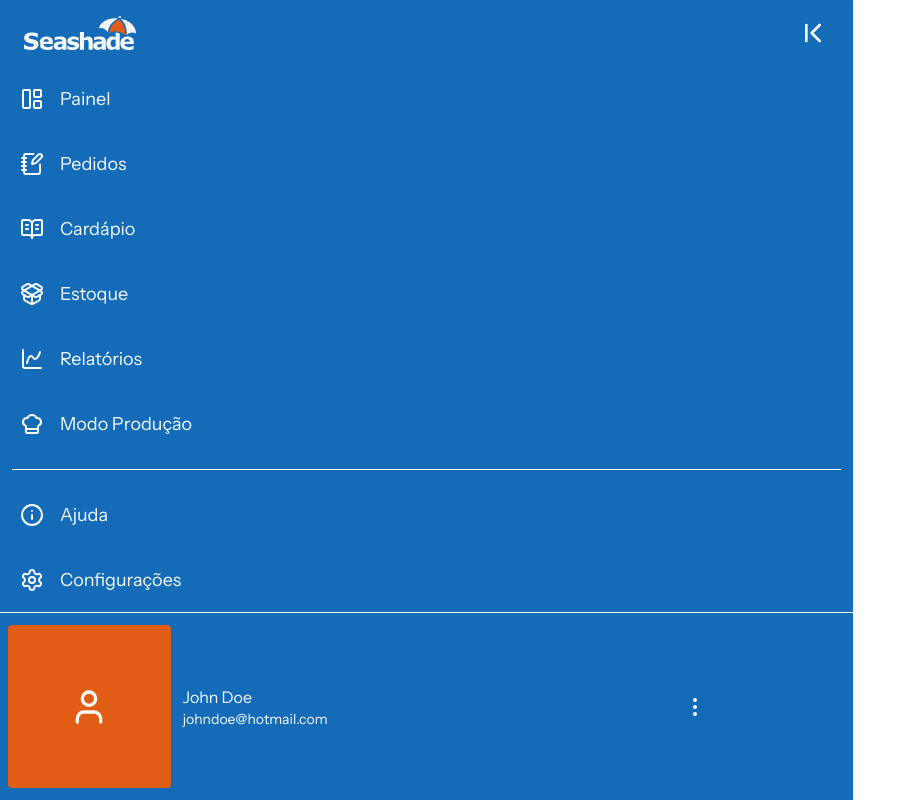
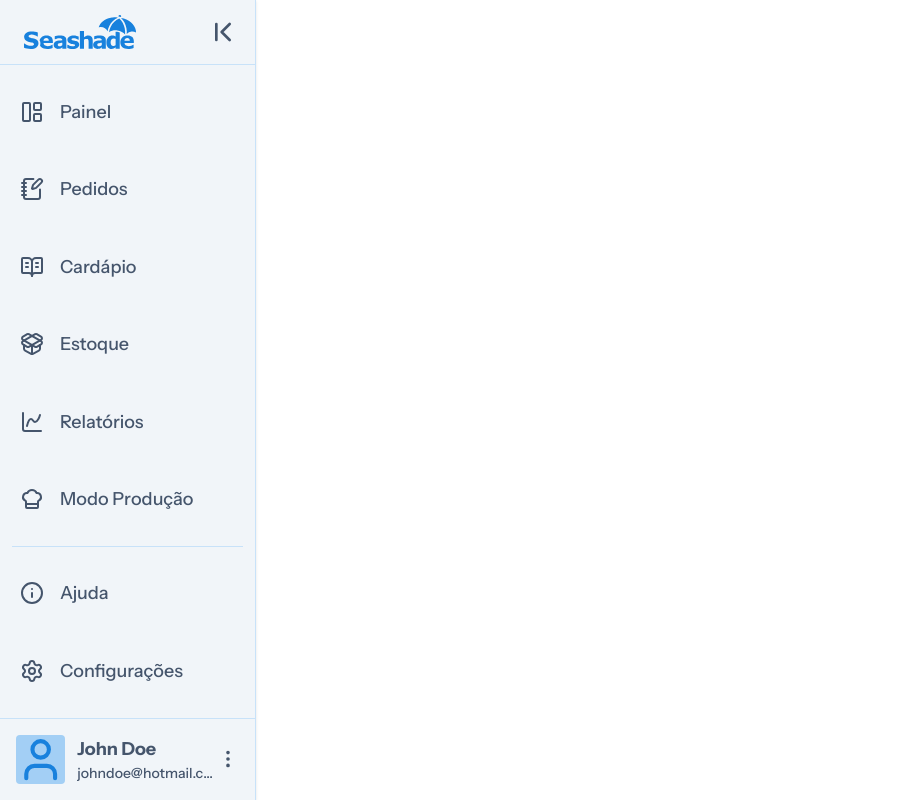
Before and after one commit to barb1424/TesteSeaShade, a React (Vite) app: page /novo-pedido in a window 1280 px wide. Shown: the whole page, without its empty margins (0-916 px from the left). Built offline with nearby package versions, Linux system fonts and the light colour scheme.

Commit message:
Ajustes finais do menu lateral

```diff
--- a/src/components/Header.jsx
+++ b/src/components/Header.jsx
@@ -13,7 +13,7 @@ const Header = () => {
   const [isMenuOpen, setIsMenuOpen] = useState(false);
 
   return (
-    <header className="bg-linear-to-r from-azul-700 to-sky-600 text-white py-5 relative z-20">
+    <header className="bg-sky-600 text-white py-5 relative z-20">
       {/* Container interno para o conteúdo, com padding e centralização */}
       <div className="max-w-screen-xl mx-auto flex items-center justify-between px-4">
         {/* Logo */}
@@ -48,7 +48,7 @@ const Header = () => {
 
       {/* Menu Hamburguer (Mobile) */}
       <div
-        className={`fixed top-0 right-0 h-screen w-full bg-linear-to-r from-azul-700 to-sky-600 z-50 transform transition-transform duration-300 ease-in-out ${isMenuOpen ? "translate-x-0" : "translate-x-full"}`}
+        className={`fixed top-0 right-0 h-screen w-full bg-sky-600 z-50 transform transition-transform duration-300 ease-in-out ${isMenuOpen ? "translate-x-0" : "translate-x-full"}`}
       >
         <div className="flex justify-between items-center p-5 px-10">
           <img src={logo} alt="SeaShade Logo" className="max-w-24 object-cover" />
--- a/src/components/Sidebar.jsx
+++ b/src/components/Sidebar.jsx
@@ -1,34 +1,51 @@
 import { LayoutPanelLeft, NotebookPen, BookOpenText, PackageOpen, ChartSpline, ChefHat, Info, ChevronFirst, ChevronLast, User, EllipsisVertical, Settings } from "lucide-react";
-import logo from "../assets/logo.svg";
+import { useState } from "react";
+import logo from "../assets/darklogo.svg";
 const Sidebar = () => {
+
+    const[expanded, setExpanded] = useState(true);
+
     return (
-        <aside className="h-screen w-2/3 flex">
-        <header className="w-full h-full flex flex-col bg-azul-700 shadow-sm">
-        <div className="flex px-6 py-4 justify-between items-center text-slate-50">
-        <img src={logo} alt="Logo do Seashade" className="max-w-28" />
-        <ChevronFirst size="32"/>
+        <aside className={`transition-all duration-300 h-screen flex ${expanded? "w-2/3 md:w-1/3 lg:w-1/5" : "w-16"}`}>
+        <header className="text-slate-600 w-full h-full flex flex-col bg-slate-100 shadow-sm font-medium border-r border-azul-100">
+            <div className="flex items-center text-slate-600 border-b border-azul-100 mb-2">
+
+                <div className={`flex-1 overflow-hidden transition-all duration-300${expanded? "p-4 pl-6 flex-grow" : "w-0"} `}>
+                    <img src={logo} alt="Logo do Seashade" className="w-28"/>
                 </div>
-        <nav className="h-full text-slate-50 text-lg flex flex-col px-3 gap-3">
-        <ul className="flex flex-col justify-around flex-3 border-b border-slate-50 pb-3">
-            <li className="flex px-2 h-full items-center hover:bg-sky-600 rounded-lg transition-all duration-300"><div className="w-10"><LayoutPanelLeft/></div>Painel</li>
-            <li className="flex px-2 h-full items-center hover:bg-sky-600 rounded-lg transition-all duration-300"><div className="w-10"><NotebookPen/></div>Pedidos</li>
-            <li className="flex px-2 h-full items-center hover:bg-sky-600 rounded-lg transition-all duration-300"><div className="w-10"><BookOpenText/></div>Cardápio</li>
-            <li className="flex px-2 h-full items-center hover:bg-sky-600 rounded-lg transition-all duration-300"><div className="w-10"><PackageOpen/></div>Estoque</li>
-            <li className="flex px-2 h-full items-center hover:bg-sky-600 rounded-lg transition-all duration-300"><div className="w-10"><ChartSpline/></div>Relatórios</li>
-            <li className="flex px-2 h-full items-center hover:bg-sky-600 rounded-lg transition-all duration-300"><div className="w-10"><ChefHat/></div>Modo Produção</li>
+
+                <button onClick={() => setExpanded(!expanded)} className={`py-4 px-4 flex cursor-pointer hover:bg-slate-200 transition-all duration-300 ${expanded ? "" : ""}`}>
+                    {expanded? <ChevronFirst size="32"/>: <ChevronLast size="32"/>}
+                </button>
+
+            </div>
+            <nav className="h-full text-lg flex flex-col px-3 gap-2">
+                <ul className="flex flex-col justify-around flex-3 border-b border-azul-100 pb-2">
+                    <li className="cursor-pointer h-full flex px-2 items-center hover:bg-azul-100 hover:text-azul-600 rounded-lg transition-all duration-300 truncate"><div className="min-w-10"><LayoutPanelLeft/></div><div className={`${expanded? "flex-grow" : "overflow-hidden transition-all w-0"}`}>Painel</div></li>
+                    <li className="cursor-pointer h-full flex px-2 items-center hover:bg-azul-100 hover:text-azul-600 rounded-lg transition-all duration-300 truncate"><div className="min-w-10"><NotebookPen/></div><div className={`${expanded? "flex-grow" : "overflow-hidden transition-all w-0"}`}>Pedidos</div></li>
+                    <li className="cursor-pointer h-full flex px-2 items-center hover:bg-azul-100 hover:text-azul-600 rounded-lg transition-all duration-300 truncate"><div className="min-w-10"><BookOpenText/></div><div className={`${expanded? "flex-grow" : "overflow-hidden transition-all w-0"}`}>Cardápio</div></li>
+                    <li className="cursor-pointer h-full flex px-2 items-center hover:bg-azul-100 hover:text-azul-600 rounded-lg transition-all duration-300 truncate"><div className="min-w-10"><PackageOpen/></div><div className={`${expanded? "flex-grow" : "overflow-hidden transition-all w-0"}`}>Estoque</div></li>
+                    <li className="cursor-pointer h-full flex px-2 items-center hover:bg-azul-100 hover:text-azul-600 rounded-lg transition-all duration-300 truncate"><div className="min-w-10"><ChartSpline/></div><div className={`${expanded? "flex-grow" : "overflow-hidden transition-all w-0"}`}>Relatórios</div></li>
+                    <li className="cursor-pointer h-full flex px-2 items-center hover:bg-azul-100 hover:text-azul-600 rounded-lg transition-all duration-300 truncate"><div className="min-w-10"><ChefHat/></div><div className={`${expanded? "flex-grow" : "overflow-hidden transition-all w-0"}`}>Modo Produção</div></li>
                 </ul>
                 <ul className="flex flex-col flex-1 justify-around">
-            <li className="flex px-2 h-full items-center hover:bg-sky-600 rounded-lg transition-all duration-300"><div className="w-10"><Info/></div>Ajuda</li>
-            <li className="flex px-2 h-full items-center hover:bg-sky-600 rounded-lg transition-all duration-300"><div className="w-10"><Settings /></div>Configurações</li>
+                    <li className="cursor-pointer h-full flex px-2 items-center hover:bg-azul-100 hover:text-azul-600 rounded-lg transition-all duration-300 truncate"><div className="min-w-10"><Info/></div><div className={`${expanded? "flex-grow" : "overflow-hidden transition-all w-0"}`}>Ajuda</div></li>
+                    <li className="cursor-pointer h-full flex px-2 items-center hover:bg-azul-100 hover:text-azul-600 rounded-lg transition-all duration-300 truncate"><div className="min-w-10"><Settings /></div><div className={`${expanded? "flex-grow" : "overflow-hidden transition-all duration-300 w-0"}`}>Configurações</div></li>
                 </ul>
         </nav>
-        <div className=" flex border-t border-slate-50 text-slate-50 justify-center items-center gap-3 px-2 py-3">
-        <div className=" aspect-square flex flex-1 rounded bg-laranja-600 justify-center items-center text-4xl h-full font-extrabold"><User size="40"/></div>
-        <div className="flex flex-col flex-3 ">
-        <div className="flex">John Doe</div>
-        <div className="flex text-sm">johndoe@hotmail.com</div>
+       <div className="relative px-4 cursor-pointer hover:bg-slate-200 transition-all duration-300 mt-2 flex border-t border-azul-100 text-slate-600 items-center justify-center py-4">
+            <div className={`flex items-center overflow-hidden transition-all duration-300 ${expanded ? "flex-1 gap-3" : "w-0"}`}>
+                <div className="rounded aspect-square bg-azul-200 flex justify-center items-center font-extrabold text-azul-600 w-9 md:w-13">
+                    <User size="auto"/>
                 </div>
-        <div className="flex flex-1 "><EllipsisVertical /></div>
+                <div className="flex flex-col min-w-0">
+                    <div className="font-bold text-sm md:text-lg truncate">John Doe</div>
+                    <div className="text-xs md:text-sm truncate">johndoe@hotmail.com</div>
+                </div>
+            </div>
+            <button onClick={() => setExpanded(!expanded)} className="cursor-pointer">
+             <EllipsisVertical size={22}/>
+            </button>
         </div>
     </header>
 </aside>
--- a/src/pages/Cadastro.jsx
+++ b/src/pages/Cadastro.jsx
@@ -11,7 +11,7 @@ const Cadastro = () => {
   return (
     <div className=" bg-slate-100 h-screen flex flex-col gap-1 md:gap-6">
       <Header />
-        <main className=" flex-1 flex flex-col items-center gap-5">
+        <main className="m-3 flex-1 flex flex-col items-center gap-5">
           <div className="flex flex-col items-center">
         <h1 className="  flex-wrap flex items-center text-4xl font-medium px-4 py-4 text-indigo-950 gap-3"><PiUserCirclePlus size="35" strokeWidth={4}/> Cadastre-se</h1>
         <h2 className="text-indigo-800 text-center flex-wrap">Novo por aqui? Você pode concluir seu cadastro ou ir para a<Link to="/login"><span className="border-b hover:text-indigo-600"> área de login</span></Link></h2>
@@ -35,7 +35,7 @@ const Cadastro = () => {
               className=" hover:border-slate-200 focus:ring focus:outline-none focus:border-indigo-600 bg-white py-4 lg:py-3 px-6 rounded border border-slate-300 text-slate-500 w-full"
               value = {barraca}
               type='text'
-              placeholder='Nome da sua barraca / quiosque'
+              placeholder='Nome da sua barraca/quiosque'
               onChange={e=> setBarraca(e.target.value)}
               />
 
--- a/src/pages/Home.jsx
+++ b/src/pages/Home.jsx
@@ -7,7 +7,7 @@ import { Link } from 'react-router-dom';
 const Home = () => {
 
   return (
-    <div className='bg-linear-to-r from-azul-700 to-sky-600 min-h-screen flex flex-col relative '>
+    <div className='bg-sky-600 min-h-screen flex flex-col relative '>
       <Header />
       <div className="relative z-10 w-full max-w-screen-xl mx-auto flex-1 flex flex-col justify-center px-4">
         <main className="flex-1 mt-15 md:mt-45 md:text-left">
@@ -17,17 +17,17 @@ const Home = () => {
             </span><br />
             <strong className="md:text-7xl sm:text-[80px] text-[44px] leading-tight break-words text-slate-50">
               SEGURO &<br />
-              <span className="bg-linear-to-r from-yellow-500 to-orange-500 bg-clip-text text-transparent break-words">ORGANIZADO.</span>
+              <span className="break-words">ORGANIZADO.</span>
             </strong><br />
           </h1>
 
           <p className="text-2xl font-light mt-4 text-slate-50">
-            Gerencie <span className="text-amber-400">pedidos</span>, <span className="text-amber-400">estoque</span> e <span className="text-amber-400">mesas</span> com praticidade.
+            Gerencie <span className="text-yellow-300 font-medium">pedidos</span>, <span className="text-yellow-300 font-medium">estoque</span> e <span className="text-yellow-300 font-medium">mesas</span> com praticidade.
           </p>
           <div className="flex flex-col md:flex-row mt-8 justify-start">
             <Link to="/cadastro" className="bg-linear-to-r from-amber-600 to-orange-600 text-slate-50 lg:px-24 cursor-pointer md:text-xl text-2xl py-4 text-center md:px-25">Comece já</Link>
             <button className="text-slate-50 lg:px-24 cursor-pointer md:text-xl text-2xl py-4
-            text-center md:px-25 hover:text-slate-300 transition-color duration-300">Saiba mais</button>
+            text-center md:px-25">Saiba mais</button>
           </div>
         </main>
       </div>
--- a/src/pages/Login.jsx
+++ b/src/pages/Login.jsx
@@ -9,9 +9,9 @@ const Login = () => {
   return (
     <div className="bg-slate-100 min-h-screen flex flex-col gap-1 md:gap-6">
       <Header />
-        <main className=" flex-1 flex flex-col items-center gap-5">
+        <main className="m-3 flex-1 flex flex-col items-center gap-5">
           <div className="flex flex-col items-center">
-        <h1 className="  flex-wrap flex items-center text-4xl font-medium px-4 py-4 text-indigo-950 gap-3"><PiUserCircle size="35" strokeWidth={4}/> Entre na sua conta</h1>
+        <h1 className="  flex-wrap flex items-center text-3xl font-medium px-4 py-4 text-indigo-950 gap-3"><PiUserCircle size="35" strokeWidth={4}/> Entre na sua conta</h1>
        <h2 className="text-indigo-800 text-center flex-wrap">Não tem uma conta ainda? <Link to="/cadastro"><span className="border-b hover:text-indigo-600">cadastre-se aqui</span></Link></h2>
         </div>
         <form className="w-full md: md:max-w-md max-w-sm mx-auto">
```
Also changed, not shown: src/assets/darklogo.svg. Lines whose indentation alone changed are shown as unchanged.
